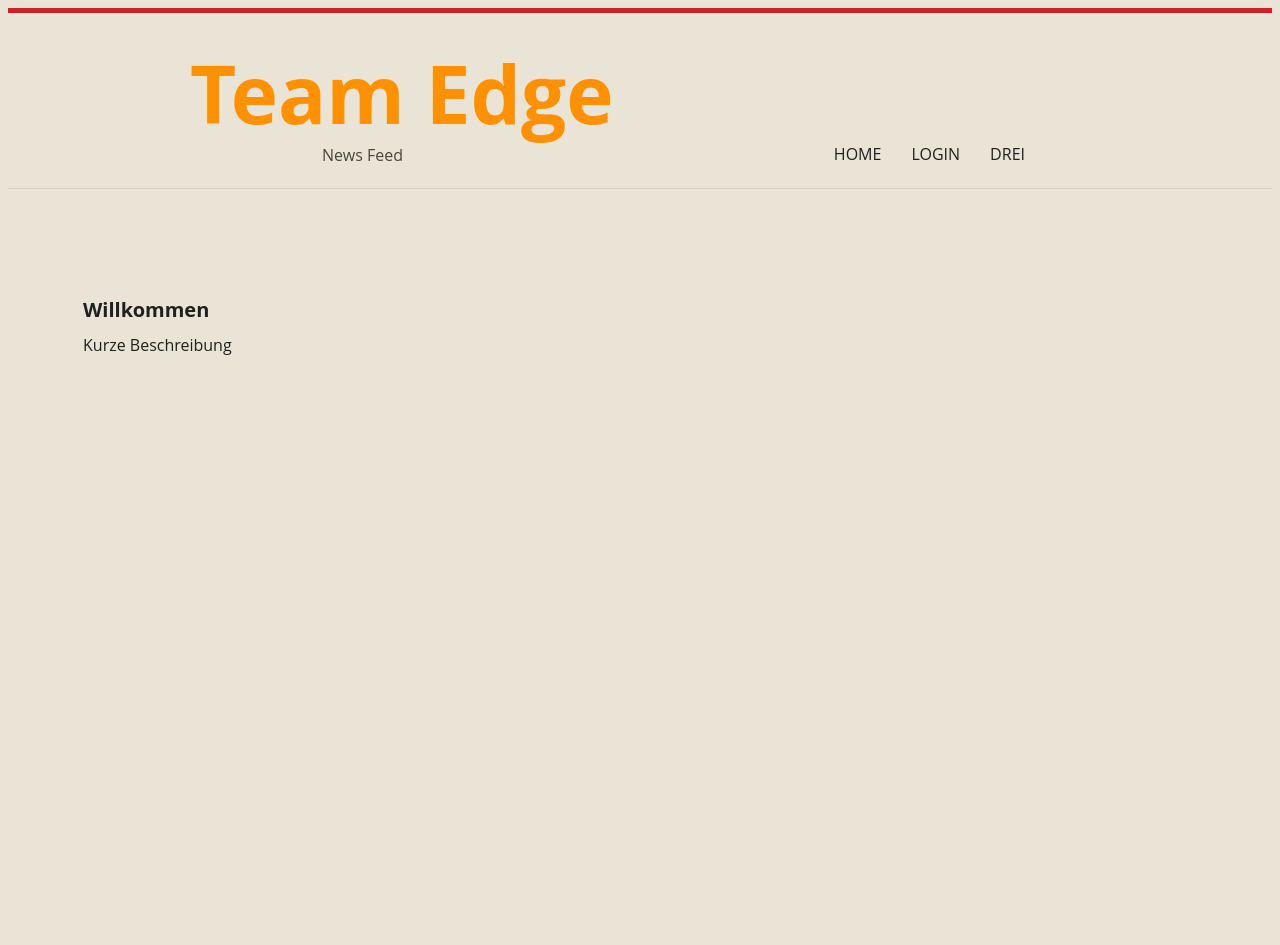
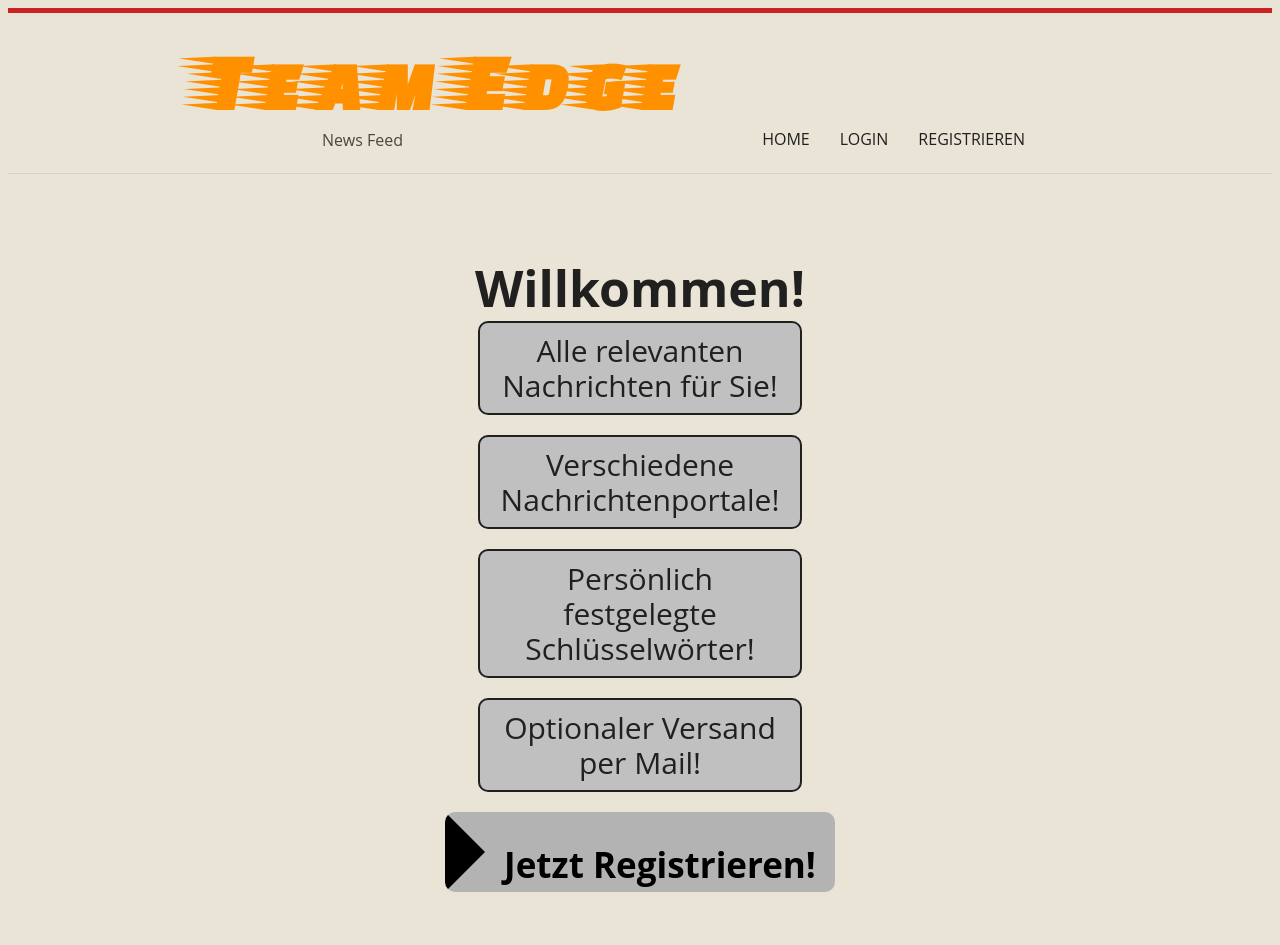
Before and after one commit to Team-Edge/Website, a PHP site: page / in a window 1280 px wide. Before the commit the page ends 355 px from the top, so only its background shows below. Run offline with PHP 8.4, Linux system fonts and the light colour scheme; some libraries are stand-ins or nearby versions.

Commit message:
prototyp

```diff
--- a/index.php
+++ b/index.php
@@ -6,6 +6,7 @@
 <meta name="viewport" content="width=device-width, initial-scale=1.0"/>
 <link rel="stylesheet" href="../styles/eric-meyer-reset.css" type="text/css" media="screen" />
 <link rel="stylesheet" href="style.css" type="text/css" media="screen" />
+<link href="https://fonts.googleapis.com/css?family=Faster+One" rel="stylesheet">
 <script src="../scripts/jquery-3.1.1.min.js"></script>
 <script src="../scripts/prefixfree.js"></script>
 <script src="../scripts/Slides-SlidesJS-3/source/jquery.slides.min.js"></script>
@@ -48,26 +49,30 @@ $(".toggleMobile").removeClass("active");
 <?php
 session_start();
 if(isset($_SESSION['login'])){
+echo "<li><a href='index.php?click=account'>Account</a></li>";
 echo "<li><a href='index.php?click=logout'>Logout</a></li>";
 }else{
 echo "<li><a href='index.php?click=login'>Login</a></li>";
+echo "<li><a href='index.php?click=register'>Registrieren</a></li>";
 }
 ?>
 
 
-<li><a href="index.php?click=drei">Drei</a></li></ul></div>
+</ul></div>
 <nav>
 <ul>
 <li><a href=".">Home</a></li>
 <?php
 session_start();
 if(isset($_SESSION['login'])){
+echo "<li><a href='index.php?click=account'>Account</a></li>";
 echo "<li><a href='index.php?click=logout'>Logout</a></li>";
 }else{
 echo "<li><a href='index.php?click=login'>Login</a></li>";
+echo "<li><a href='index.php?click=register'>Registrieren</a></li>";
 }
 ?>
-<li><a href="index.php?click=drei">Drei</a></li></ul></nav></header>
+</ul></nav></header>
 <hr>
 <div class="content">
   <?php
@@ -80,6 +85,8 @@ echo "<li><a href='index.php?click=login'>Login</a></li>";
 	case 'logout': include('logout.html');break;
 	case 'profiles': include('profiles.html');break;
 	case 'articles': include('articles.html');break;
+	case 'settings': include('settings.html');break;
+	case 'fsettings':include('fsettings.html');break;
 
      default: include('inhalt.html');
    }
--- a/inhalt.html
+++ b/inhalt.html
@@ -1,15 +1,15 @@
-<h2>Willkommen
+
 <?php
 session_start();
 if(isset($_SESSION['login'])){
-echo $_SESSION['user']['username'];
-echo "</h2>";
+echo "<h1>Willkommen ".$_SESSION['user']['username']."!</h1><h2>Ihre Newsfeed Profile:</h2>";
+
 
 include("../../zugriff.php");
 if ($mysqli->connect_error) {
 $message['error'] = 'Datenbankverbindung fehlgeschlagen: ' . $mysqli->connect_error;
 }
-$SQL="SELECT * FROM `CustomFeed`, `User` WHERE CustomFeed.`User-ID`=User.`ID` AND User.username='".$_SESSION['user']['username']."'";
+$SQL="SELECT CustomFeed.ID, Name FROM `CustomFeed`, `User` WHERE CustomFeed.`User_ID`=User.`ID` AND User.username='".$_SESSION['user']['username']."'";
 
 
 
@@ -19,16 +19,39 @@ echo "
 <ul>
 ";
 foreach ($mysqli->query($SQL) as $row){
-echo "<a href='index.php?click=articles&profile=name1'><li>".$row['Name']."</li></a>";
+echo "<a href='index.php?click=settings&profile=".$row['ID']."'><img src='settings.png' alt='Settings' width=30px height=30px></a><a href='index.php?click=articles&profile=".$row['ID']."'><li><p>".$row['Name']."</p></li></a>";
+
 }
-echo "
+
+if(isset($_GET['n'])){
+if($_GET['n']=='1'){
+?>
+<form name='form' action="index.php?n=2" method="post">
+<label for="pname">Profilname: </label><input type="text" name="f[pname]" id="pname" ><input type="submit" name="submit" value="Anlegen">
+
+
+</form>
+
+
+<?php
+}
+else if($_GET['n']=='2'){
+include("../../zugriff.php");
+$SQL="Insert INTO CustomFeed values('',(SELECT ID FROM User WHERE username='".$_SESSION['user']['username']."'), '".$_POST['f']['pname']."')";
+$mysqli->query($SQL);
+if($_GET['reload'] != "none"){ echo '<meta http-equiv="Refresh" content="1; URL=https://occaso.me/website">';}
+}
+}
+else{
+echo "<a href='index.php?n=1'><li><p>Neues Profil anlegen...</p></li></a>
 </ul>
 </profiles>
 ";
+}
 
 
 }
 else{
-echo "</h2><p>Kurze Beschreibung</p>";
+echo "<div class='welcome'><h2>Willkommen!</h2><div class=welcp>Alle relevanten Nachrichten für Sie!</div><div class=welcp>Verschiedene Nachrichtenportale!</div><div class=welcp>Persönlich festgelegte Schlüsselwörter!</div><div class=welcp>Optionaler Versand per Mail!</div><div><a href=index.php?click=register><h3>Jetzt Registrieren!</h3></a></div></div>";
 }
 ?>
--- a/logout.html
+++ b/logout.html
@@ -1,5 +1,6 @@
 <?php
 session_start();
 session_destroy();
-include("inhalt.html");
+if($_GET['reload'] != "none"){ echo '<meta http-equiv="Refresh" content="1; URL=https://occaso.me/website">';}
+
 ?>
--- a/style.css
+++ b/style.css
@@ -35,10 +35,34 @@ input[type=submit]
         color: #fff;
 }
 
+select {
+
+  border: 1px solid #bbb;
+  padding:.75em 1em .5em 1em;
+  box-shadow: 0 2px 1px 0 rgba(0,0,0,0.2);
+  background-color:white;
+
+  background-position: right;
+  background-repeat: no-repeat;
+}
+
+select:hover {
+  box-shadow: 0 1px 1px 0 rgba(0,0,0,0.1);
+}
+
 p
 {
         margin:5px 0;
         line-height:25px;
+}
+h1{
+	font-size:30px;
+	text-decoration:underline;
+	margin-bottom:20px;
+}
+h2{
+	font-size:20px;
+	font-weight:bold;
 }
 
 a
@@ -71,14 +95,17 @@ header
         width:auto;
         max-width:900px;
         margin: 0 auto 20px auto;
+
 }
 
 header h1
 {
         margin:25px 0 0 0;
+		font-family: 'Faster One', serif;
         font-size:80px;
         color:#FF9100;
-		height:100px;
+		text-decoration:none;
+
 }
 
 header p
@@ -120,10 +147,68 @@ nav ul li a:hover
         color:#CB2323;
 }
 
+.welcome{
+	line-height:25px;
+        font-family: 'Open Sans', sans-serif;
+        clear:both;
+        width:auto;
+		height:auto;
+        max-width:900px;
+        margin:0 auto;
+}
+.welcome h2{
+	text-align:center;
+	font-size:50px;
+
+}
+.welcome #teaser{
+	margin:0 auto;
+	display:block;
+}
+.welcome .welcp{
+	width:300px;
+	text-align:center;
+	font-size:30px;
+	line-height:35px;
+
+	padding:10 10 10 10;
+	border-style:solid;
+	border-width:2px;
+	border-radius:10px;
+	background-color:silver;
+	margin: 20 auto;
+
+
+}
+.welcome h3{
+	display:block;
+        padding:0;
+		height:0px;
+		width:350px;
+		background-color:#b3b3b3;
+		outline:0;
+		border-top: 40px solid transparent;
+  border-bottom: 40px solid transparent;
+
+  border-left: 40px solid black;
+  border-radius:10px;
+		margin-bottom:20px;
+		color:black;
+		font-size:35px;
+		font-weight:bold;
+		text-align:center;
+		margin:0 auto;
+}
+.welcome h3:hover{
+	color:orange;
+		background-color: #595959;
+		transition: all .25s ease;
+
+}
+
 
 profiles
 {
-        position:absolute;
         left:80;
 
 }
@@ -208,23 +367,23 @@ profiles ul li:hover{
 
 .content
 {
-		width:auto;
+		width:900px;
 		max-width:900px;
 		margin:0 auto;
-		padding: 70px 0 45px 0;
-		float:left;
+		padding: 40px 0 45px 0;
+		float:center;
 
 }
 .content h2
 {
-	font-size:20px;
+
 	margin-bottom:10px;
-	margin-left:75px;
+
 }
 .content p
 {
 	line-height:25px;
-	margin-left:75px;
+
 }
 
 
```
Also changed, not shown: other parts of style.css (+95 -4 lines), articles.html (+16 -11 lines).
